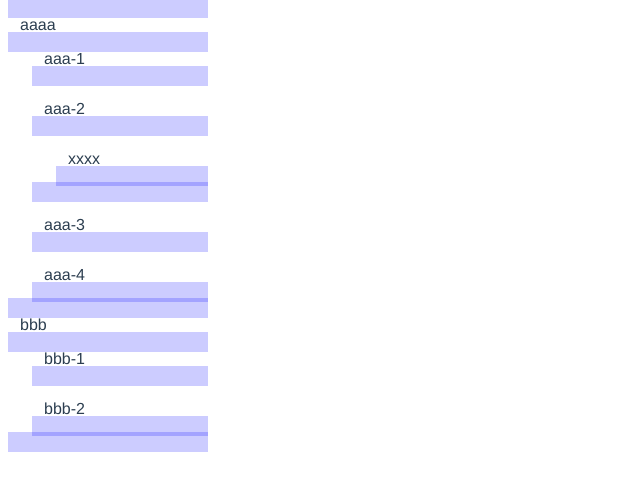
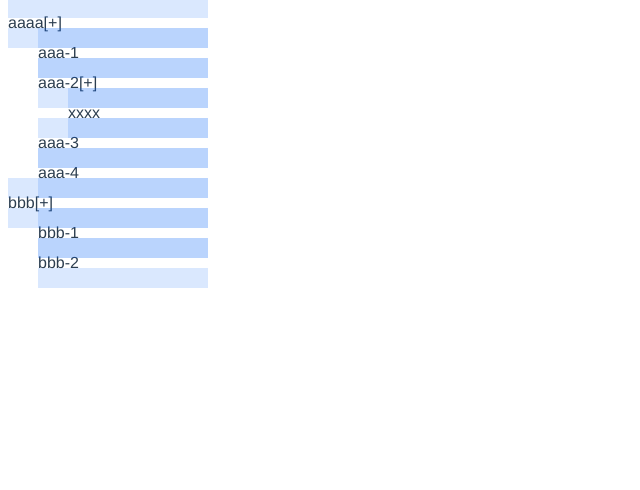
Before and after one commit to fyl080801/vue-document-tree, a Vue app: page / in a window 1280 px wide. Shown: the top 490 px of the page, without its empty margins (0-640 px from the left). Built offline with nearby package versions, Linux system fonts and the light colour scheme.

Commit message:
chore: dev

```diff
--- a/src/components/Dragzone.vue
+++ b/src/components/Dragzone.vue
@@ -1,31 +1,41 @@
 <script setup>
-const props = defineProps({ depth: { type: Number, default: 0 } })
+import { ref } from '@vue/reactivity'
 
-const onDragover = () => {}
+const draggingOver = ref(false)
 
-const onDragleave = () => {}
+const onDragover = () => {
+  draggingOver.value = true
+}
+
+const onDragleave = () => {
+  draggingOver.value = false
+}
 </script>
 
 <template>
-  <div class="dragzone" @dragover="onDragover" @dragleave="onDragleave">
+  <div
+    class="dragzone"
+    :class="{ over: draggingOver }"
+    @dragover="onDragover"
+    @dragleave="onDragleave"
+  >
     <slot />
   </div>
 </template>
 
-<style>
-/* .dragzone-target {
+<style scope>
+.dragzone {
   position: absolute;
   left: 0;
   right: 0;
-  z-index: 1;
-} */
-
-.dragzone {
-  width: 100%;
+  background: rgba(3, 101, 248, 0.144);
   height: 20px;
-  background: blue;
-  opacity: 0.2;
   margin-top: -10px;
   margin-bottom: -10px;
+  z-index: 1;
+}
+
+.over {
+  background: rgba(3, 101, 248, 0.344);
 }
 </style>
--- /dev/null
+++ b/src/components/NodeBody.vue
@@ -0,0 +1,32 @@
+<script setup>
+defineProps({ depth: { type: Number, default: 0 }, line: Boolean })
+
+const onDragover = (event) => {
+  event.preventDefault()
+}
+</script>
+
+<template>
+  <div class="node-body">
+    <div v-for="i in depth" :key="i" class="depth-line" @dragover="onDragover"></div>
+    <div class="content">
+      <slot />
+    </div>
+  </div>
+</template>
+
+<style scoped>
+.node-body {
+  display: flex;
+  flex-direction: row;
+}
+
+.content {
+  position: relative;
+  flex: 1;
+}
+
+.depth-line {
+  width: 30px;
+}
+</style>
--- a/src/components/Tree.vue
+++ b/src/components/Tree.vue
@@ -3,6 +3,7 @@ import Dragzone from './Dragzone.vue'
 import { useTree, useTreeNode } from './mixins'
 import TreeNode from './TreeNode.vue'
 import { getNodeId } from '../utils/tree'
+import { reactive } from '@vue/reactivity'
 
 const props = defineProps({ data: { type: Array, default: () => [], options: Object } })
 
@@ -23,7 +24,7 @@ const { children } = useTreeNode({
 <template>
   <div class="doc-tree">
     <template v-if="children?.length > 0">
-      <Dragzone />
+      <!-- <Dragzone /> -->
       <TreeNode v-for="node in children" :key="getNodeId(node)" :node="node" />
     </template>
     <Dragzone v-else>add node</Dragzone>
--- a/src/components/TreeNode.vue
+++ b/src/components/TreeNode.vue
@@ -2,6 +2,8 @@
 import { useTree, useTreeNode } from './mixins'
 import Dragzone from './Dragzone.vue'
 import { getNodeId } from '../utils/tree'
+import { reactive } from '@vue/reactivity'
+import NodeBody from './NodeBody.vue'
 
 const props = defineProps({
   node: { type: Object, required: true },
@@ -12,63 +14,87 @@ const context = useTree()
 
 const { methods } = context
 
-const { isLeaf, children } = useTreeNode({
-  node: props.node,
+const { isLeaf, children, isOpen, onToggleOpen } = useTreeNode({
+  node: reactive(props.node),
   context,
 })
 </script>
 
 <template>
-  <div class="tree-node" draggable="true">
-    <div class="tree-node-content">
-      <div v-for="i in depth" class="depth"></div>
-      <div class="content">{{ methods.getNodeText(node) }}</div>
+  <div>
+    <NodeBody :depth="depth">
+      <Dragzone />
+    </NodeBody>
+    <div>
+      <NodeBody :depth="depth">
+        <div class="text" draggable="true">
+          <span>{{ methods.getNodeText(node) }}</span>
+          <span v-if="!isLeaf" @click="onToggleOpen">[{{ isOpen ? '-' : '+' }}]</span>
+        </div>
+      </NodeBody>
+      <NodeBody :depth="depth">
+        <Dragzone />
+      </NodeBody>
+      <div>
+        <TreeNode
+          v-for="child in children"
+          :key="getNodeId(child)"
+          :node="child"
+          :depth="depth + 1"
+        />
+      </div>
     </div>
   </div>
-  <template v-if="!isLeaf">
-    <div class="children">
-      <div v-for="i in depth" class="depth"></div>
+  <!-- <NodeBody :depth="depth">
+    <div class="text" draggable="true">
+      <span>{{ methods.getNodeText(node) }}</span>
+      <span v-if="!isLeaf" @click="onToggleOpen">[{{ isOpen ? '-' : '+' }}]</span>
+    </div>
+  </NodeBody>
+  <div class="children">
+    <NodeBody :depth="depth" :line="true" class="bottom">
       <Dragzone />
-    </div>
-    <TreeNode v-for="child in children" :key="getNodeId(child)" :node="child" :depth="depth + 1" />
-  </template>
-  <div style="display: flex; flex-direction: row">
-    <div v-for="i in depth" class="depth"></div>
-    <Dragzone />
-  </div>
+    </NodeBody>
+
+    <template v-if="isOpen">
+      <NodeBody :depth="depth + 1" :line="true">
+        <Dragzone />
+      </NodeBody>
+
+      <TreeNode
+        v-for="child in children"
+        :key="getNodeId(child)"
+        :node="child"
+        :depth="depth + 1"
+      />
+    </template>
+  </div> -->
 </template>
 
-<style>
-.tree-node,
+<style scoped>
+.text {
+  position: relative;
+  z-index: 0;
+  height: 30px;
+  line-height: 30px;
+}
+
 .children {
   position: relative;
-  display: flex;
-  flex-direction: row;
 }
 
-.tree-node-content {
-  display: flex;
-  flex-direction: row;
+.bottom {
+  position: absolute;
+  bottom: 0;
+  left: 0;
+  right: 0;
+  z-index: 0;
 }
 
-.content-wrapper {
-  flex: 1;
-  display: flex;
-  flex-direction: column;
-  justify-items: stretch;
+.z-1 {
+  z-index: 1;
 }
-
-.depth,
-.content {
-  padding: 0.5rem 0.75rem;
-}
-
-.depth > *,
-.content > * {
-  vertical-align: middle;
-}
-
-.content {
-  flex: 1;
+.z-2 {
+  z-index: 2;
 }
 </style>
--- a/src/components/mixins.js
+++ b/src/components/mixins.js
@@ -17,6 +17,12 @@ const defaults = {
     },
     getNodeText: (node) => {
       return node.text
+    },
+    isOpen: (node) => {
+      return node.isOpen === true
+    },
+    toggleOpen: (node) => {
+      node.isOpen = !node.isOpen
     },
   },
 }
@@ -53,9 +59,19 @@ export const useTreeNode = (params) => {
       return methods.isLeaf(node)
     })
 
+    const isOpen = computed(() => {
+      return methods.isOpen(node)
+    })
+
+    const onToggleOpen = () => {
+      methods.toggleOpen(node)
+    }
+
     const nodeContext = {
       children,
       isLeaf,
+      isOpen,
+      onToggleOpen,
     }
 
     provide(treeNodeToken, nodeContext)
--- a/vite.config.js
+++ b/vite.config.js
@@ -3,5 +3,5 @@ import vue from '@vitejs/plugin-vue'
 
 // https://vitejs.dev/config/
 export default defineConfig({
-  plugins: [vue()]
+  plugins: [vue()],
 })
```
Also changed, not shown: src/components/TreeNodeList.vue (added).
